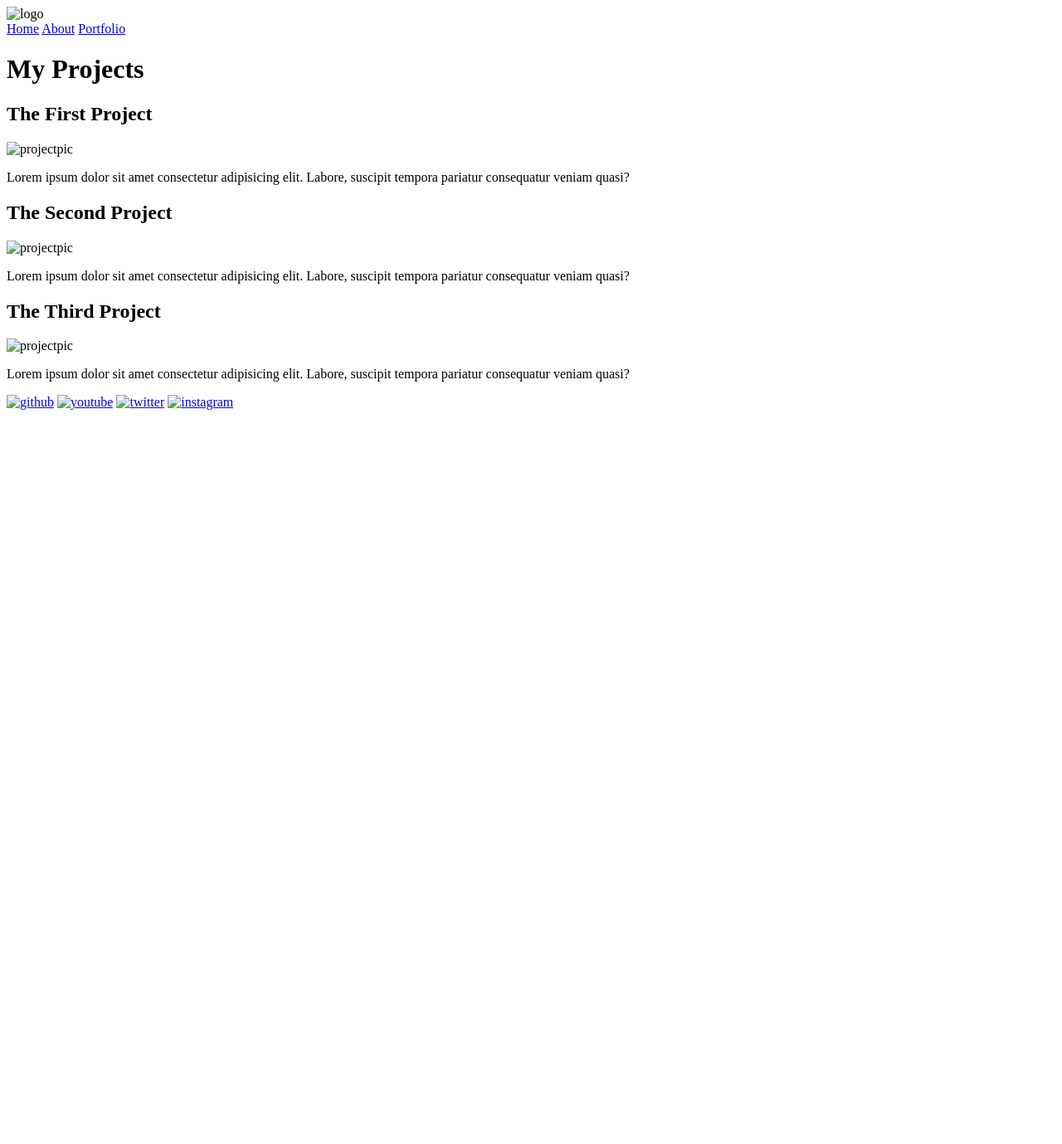
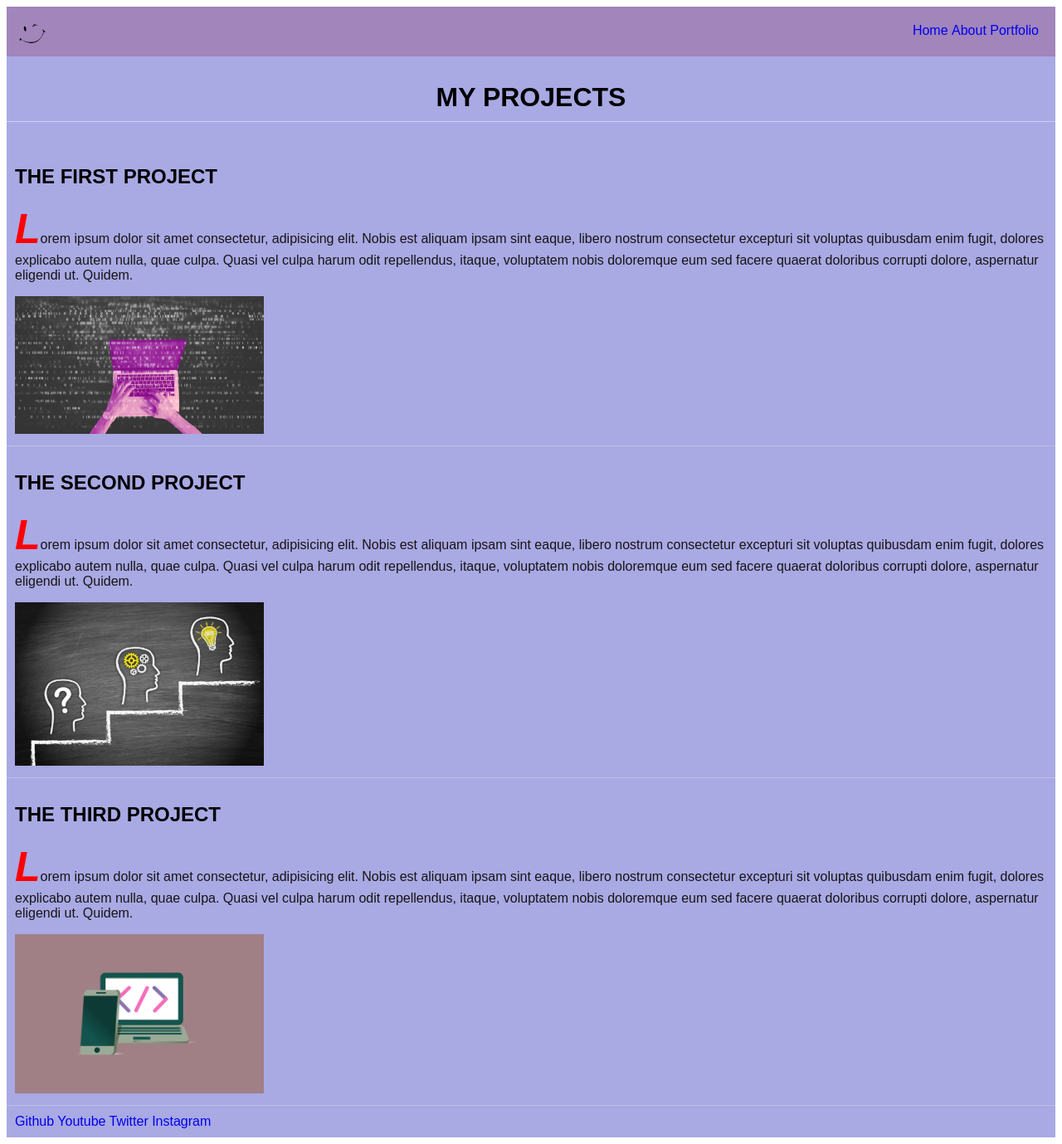
Before and after one commit to wareez92/My-Personal-Website, a plain HTML site: page Portfolio.html in a window 1280 px wide. Shown: the whole page at 83% size. Before the commit the page ends 800 px from the top, so only its background shows below. Drawn offline with Linux system fonts and the light colour scheme.

Commit message:
final version complete

```diff
--- a/Portfolio.html
+++ b/Portfolio.html
@@ -4,39 +4,59 @@
     <meta charset="UTF-8">
     <meta name="viewport" content="width=device-width, initial-scale=1.0">
     <title>Portfolio</title>
+    <link rel="stylesheet" href="style.css"/>
 </head>
 <body>
+    <main>
+        <!-- Header/Navbar -->
+
         <header>
-        <img src="" alt="logo"/>
+            <img src="/Images/logo.png" alt="logo" width="60px"/>
             <nav>
                 <a href="index.html">Home</a>
                 <a href="About.html">About</a>
                 <a href="Portfolio.html">Portfolio</a>
             </nav>
         </header>
-    <main>
+
+        <!-- Main Content -->
+
+
             <h1>My Projects</h1>
+
+            <!-- First Project -->
+
             <section>
                 <h2>The First Project</h2>
-            <img src="" alt="projectpic"/>
-            <p>Lorem ipsum dolor sit amet consectetur adipisicing elit. Labore, suscipit tempora pariatur consequatur veniam quasi?</p>
+                <p>Lorem ipsum dolor sit amet consectetur, adipisicing elit. Nobis est aliquam ipsam sint eaque, libero nostrum consectetur excepturi sit voluptas quibusdam enim fugit, dolores explicabo autem nulla, quae culpa. Quasi vel culpa harum odit repellendus, itaque, voluptatem nobis doloremque eum sed facere quaerat doloribus corrupti dolore, aspernatur eligendi ut. Quidem.</p>
+                <img src="/Images/coding.jpg" alt="projectpic" width="300px"/>
             </section>
+
+            <!-- Second Project -->
+
             <section>
                 <h2>The Second Project</h2>
-            <img src="" alt="projectpic"/>
-            <p>Lorem ipsum dolor sit amet consectetur adipisicing elit. Labore, suscipit tempora pariatur consequatur veniam quasi?</p>
+                <p>Lorem ipsum dolor sit amet consectetur, adipisicing elit. Nobis est aliquam ipsam sint eaque, libero nostrum consectetur excepturi sit voluptas quibusdam enim fugit, dolores explicabo autem nulla, quae culpa. Quasi vel culpa harum odit repellendus, itaque, voluptatem nobis doloremque eum sed facere quaerat doloribus corrupti dolore, aspernatur eligendi ut. Quidem.</p>
+                <img src="/Images/Development.jpg" alt="projectpic" width="300px"/>
             </section>
+
+            <!-- Third Project -->
+
             <section>
                 <h2>The Third Project</h2>
-            <img src="" alt="projectpic"/>
-            <p>Lorem ipsum dolor sit amet consectetur adipisicing elit. Labore, suscipit tempora pariatur consequatur veniam quasi?</p>
+                <p>Lorem ipsum dolor sit amet consectetur, adipisicing elit. Nobis est aliquam ipsam sint eaque, libero nostrum consectetur excepturi sit voluptas quibusdam enim fugit, dolores explicabo autem nulla, quae culpa. Quasi vel culpa harum odit repellendus, itaque, voluptatem nobis doloremque eum sed facere quaerat doloribus corrupti dolore, aspernatur eligendi ut. Quidem.</p>
+                <img src="/Images/Programming.jpg" alt="projectpic" width="300px"/>
             </section>
+
+
+        <!-- Footer  -->
+
+        <footer>
+            <a href="github.com/wareez92">Github</a>
+            <a href="youtube.com/wareez">Youtube</a>
+            <a href="twitter.com/wareez">Twitter</a>
+            <a href="instagram.com/wareez">Instagram</a>
+        </footer>
     </main>
-    <footer>
-        <a href="github.com/wareez92"><img src="" alt="github"/></a>
-        <a href="youtube.com/wareez"><img src="" alt="youtube"/></a>
-        <a href="twitter.com/wareez"><img src="" alt="twitter"/></a>
-        <a href="instagram.com/wareez"><img src="" alt="instagram"/></a>
-    </footer>
 </body>
 </html>
--- /dev/null
+++ b/javascript.js
@@ -0,0 +1 @@
+alert("Hello World!");
--- /dev/null
+++ b/style.css
@@ -0,0 +1,91 @@
+body {
+    /* background: radial-gradient(rgb(101, 101, 186) 0%, rgb(56, 90, 176) 100%); */
+    font-family: Arial, Helvetica, sans-serif;
+    min-height: 100vh;
+}
+main{
+    background-color: rgb(169, 169, 228);
+}
+
+header {
+    background-color: rgb(161, 133, 187);
+    height: 60px;;
+}
+
+
+nav{
+    float: right;
+    padding: 20px;
+}
+
+nav a{
+   text-decoration: none;
+   font-weight: 500;
+}
+
+nav a:hover {
+    color: rgb(97, 15, 15);
+}
+
+h1{
+    border-bottom: solid 1px rgb(205, 205, 255);
+    padding: 10px;
+    text-align: center;
+    text-transform: uppercase;
+
+}
+
+h2{
+    text-transform: uppercase;
+}
+
+div p:nth-child(3) {
+    font-style: italic;
+    font-weight: 600;
+    font-size: x-large;
+}
+
+article{
+    border-bottom: solid 1px rgb(192, 192, 227);
+    padding: 10px;
+}
+
+
+
+article p::first-letter{
+    color: red;
+    font-size: 50px;
+    font-weight: bolder;
+    font-style: italic;
+}
+
+section{
+    border-bottom: solid 1px rgb(192, 192, 227);
+    padding: 10px;
+}
+
+section p {
+    /* font-weight: 600; */
+    color: rgb(23, 21, 21);
+}
+
+
+section p::first-letter{
+    color: red;
+    font-size: 50px;
+    font-weight: bolder;
+    font-style: italic;
+
+}
+
+footer {
+    padding: 10px;
+}
+
+footer a{
+    text-decoration: none;
+}
+
+footer a:hover {
+    color: rgb(214, 54, 54);
+}
```
Also changed, not shown: About.html (+36 -15 lines), index.html (+22 -10 lines), Images/Development.jpg (added), Images/Github.jpg (added), Images/Github.png (added), Images/Instagram.png (added), Images/Programming.jpg (added), Images/Tarrot.jpg (added), Images/Twitter.png (added), Images/Youtube.png (added), Images/coding.jpg (added), Images/logo.png (added), Images/painting.jpg (added), Images/wareez.jpg (added), 1 other file. Lines whose indentation alone changed are shown as unchanged.
